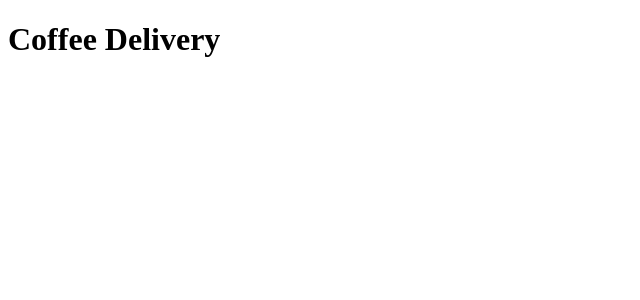
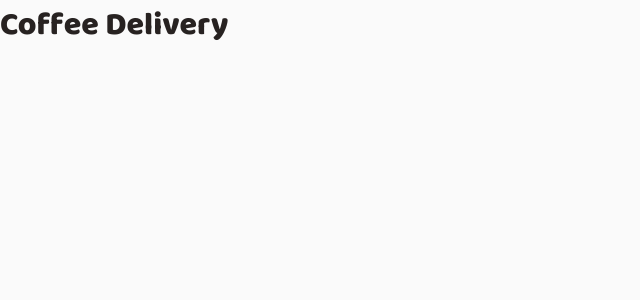
Before and after one commit to joaopedroaat/coffee-delivery, a React (Vite) app: page / in a window 1280 px wide. Shown: the top 300 px of the page, without its empty margins (0-640 px from the left). Built offline with nearby package versions, Linux system fonts and the light colour scheme.

Commit message:
Add global styles and theme

```diff
--- a/index.html
+++ b/index.html
@@ -2,8 +2,11 @@
 <html lang="en">
   <head>
     <meta charset="UTF-8" />
+    <link rel="preconnect" href="https://fonts.googleapis.com">
+    <link rel="preconnect" href="https://fonts.gstatic.com" crossorigin>
     <link rel="icon" type="image/svg+xml" href="/vite.svg" />
     <meta name="viewport" content="width=device-width, initial-scale=1.0" />
+    <link href="https://fonts.googleapis.com/css2?family=Baloo+2:wght@700;800&family=Roboto:wght@400;700&display=swap" rel="stylesheet">
     <title>Vite + React + TS</title>
   </head>
   <body>
--- a/package.json
+++ b/package.json
@@ -11,12 +11,14 @@
   },
   "dependencies": {
     "react": "^18.2.0",
-    "react-dom": "^18.2.0"
+    "react-dom": "^18.2.0",
+    "styled-components": "^5.3.8"
   },
   "devDependencies": {
     "@rocketseat/eslint-config": "^1.2.0",
     "@types/react": "^18.0.27",
     "@types/react-dom": "^18.0.10",
+    "@types/styled-components": "^5.1.26",
     "@vitejs/plugin-react": "^3.1.0",
     "eslint": "^8.35.0",
     "typescript": "^4.9.3",
--- a/src/App.tsx
+++ b/src/App.tsx
@@ -1,7 +1,14 @@
+import { ThemeProvider } from 'styled-components'
+import { GlobalStyle } from './styles/global'
+import { defaultTheme } from './styles/themes/default'
+
 function App() {
   return (
     <>
-      <h1>Coffee Delivery</h1>
+      <ThemeProvider theme={defaultTheme}>
+        <GlobalStyle />
+        <h1>Coffee Delivery</h1>
+      </ThemeProvider>
     </>
   )
 }
--- /dev/null
+++ b/src/styles/global.ts
@@ -0,0 +1,39 @@
+import { createGlobalStyle } from 'styled-components'
+
+export const GlobalStyle = createGlobalStyle`
+  * {
+    margin: 0;
+    padding: 0;
+    box-sizing: border-box;
+  }
+
+  body {
+    background: ${(props) => props.theme.background};
+    color: ${(props) => props.theme['base-text']};
+  }
+
+  body, input, textarea, button {
+    font-family: 'Roboto', sans-serif;
+    font-weight: 400;
+    font-size: 1rem;
+  }
+
+  h1,h2 {
+    font-family: 'Baloo 2', cursive;
+  }
+
+  h1 {
+    color: ${(props) => props.theme['base-title']};
+    font-weight: 800;
+  }
+
+  h2 {
+    color: ${(props) => props.theme['base-subtitle']};
+    font-weight: 700;
+  }
+
+
+  small {
+    color: ${(props) => props.theme['base-label']};
+  }
+`
--- /dev/null
+++ b/src/styles/themes/default.ts
@@ -0,0 +1,20 @@
+export const defaultTheme = {
+  // Produto
+  'yellow-dark': '#c47f17',
+  yellow: '#dbac2c',
+  'yellow-light': '#f1e9c9',
+  'purple-dark': '#4b2995',
+  purple: '#8047f8',
+  'purple-light': '#ebe5f9',
+  // Base
+  'base-title': '#272221',
+  'base-subtitle': '#403937',
+  'base-text': '#574f4d',
+  'base-label': '#8d8686',
+  'base-hover': '#d7d5d5',
+  'base-button': '#e6e5e5',
+  'base-input': '#ededed',
+  'base-card': '#f3f2f2',
+  background: '#fafafa',
+  white: '#ffffff',
+}
```
Also changed, not shown: src/@types/styled.d.ts (added, +8 -0 lines), 1 other file (tests, documents, lock files or other folders).
